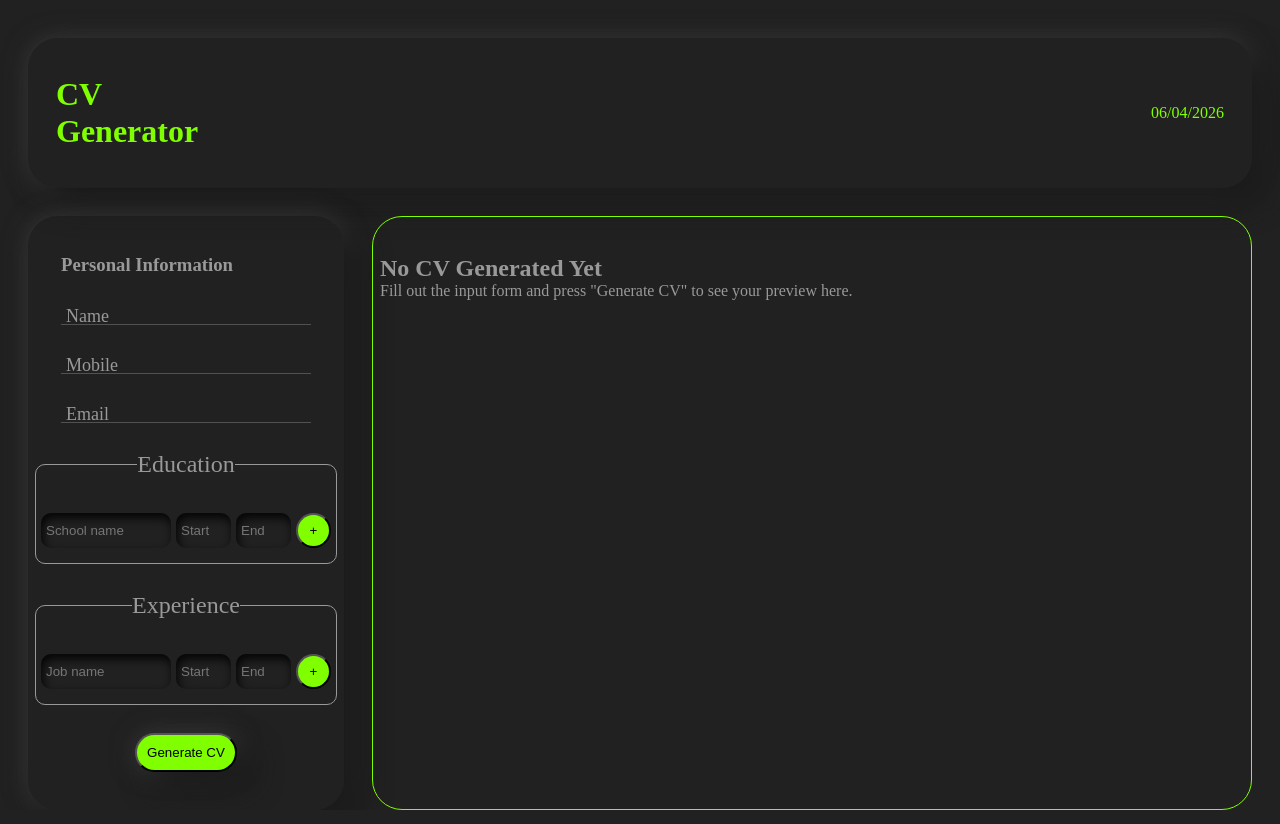
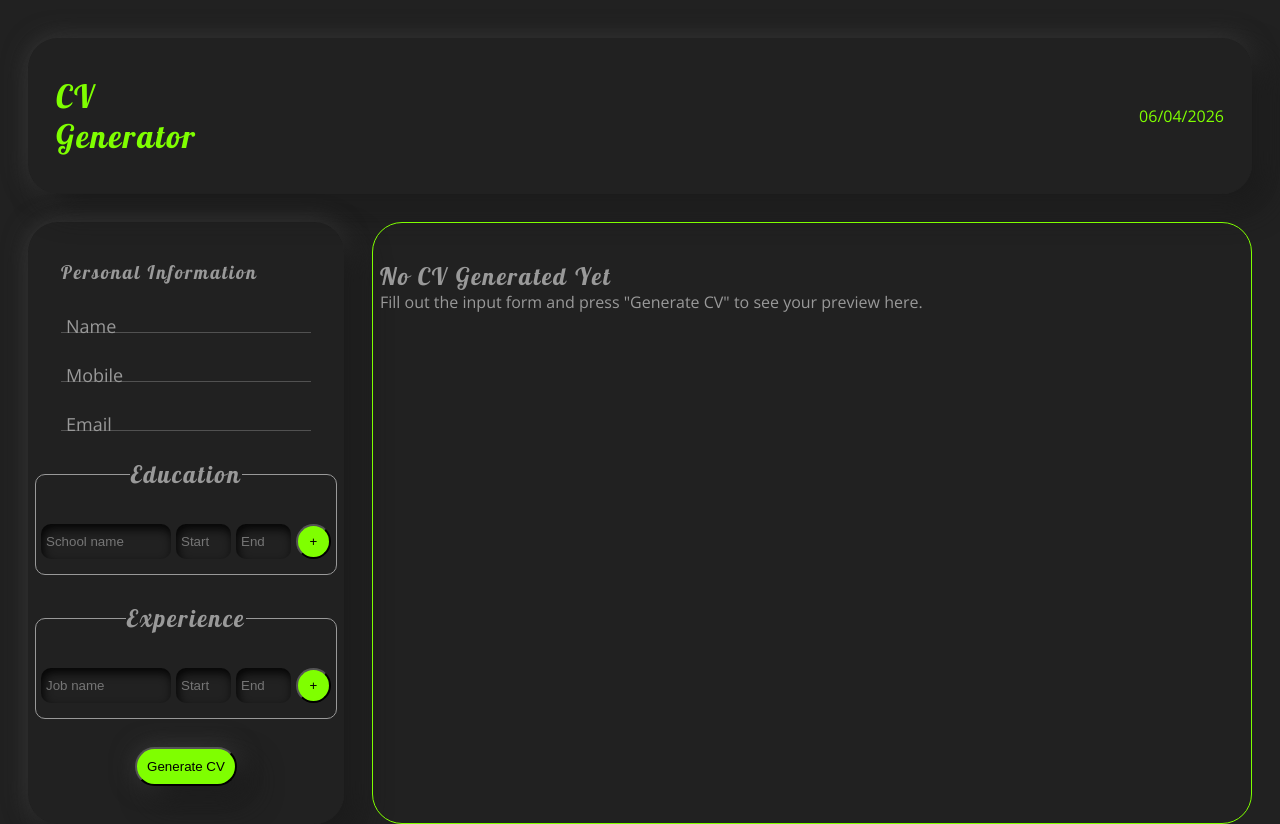
Before and after one commit to NomadicHippiee/cv-generator, a React (Vite) app: page / in a window 1280 px wide. Built offline with nearby package versions, Linux system fonts and the light colour scheme.

Commit message:
Add fonts

```diff
--- a/src/styles/App.css
+++ b/src/styles/App.css
@@ -1,3 +1,5 @@
+@import url('https://fonts.googleapis.com/css2?family=Lobster&family=Open+Sans:ital,wght@0,300..800;1,300..800&display=swap');
+
 * {
   margin: 0;
   padding: 0;
@@ -18,6 +20,7 @@ body {
   padding: 38px 28px;
   background-color: var(--background);
   color: #999;
+  font-family: "Open Sans", sans-serif;
 }
 
 .header {
@@ -28,6 +31,13 @@ body {
   align-items: center;
   border-radius: 30px;
   box-shadow: var(--box-shadow);
+}
+
+h1, h2, h3, legend {
+  font-family: "Lobster", sans-serif;
+  font-weight: 400;
+  font-style: normal;
+  letter-spacing: 2px;
 }
 
 main {
@@ -272,6 +282,7 @@ li {
     background-color: var(--green);
 }
 .cv-preview {
+  font-family: "Open Sans", sans-serif !important;
   width: 100%;
   max-width: 600px;
   min-width: 280px;
@@ -288,6 +299,10 @@ li {
   gap: 15px;
   color: black;
   position: relative;
+}
+
+.cv-preview h1, .cv-preview h2, .cv-preview h3 {
+    font-family: "Open Sans", sans-serif;
 }
 
 .cv-entry {
@@ -311,3 +326,9 @@ section.cv-section {
     flex: auto;
   }
 }
+
+@media print {
+  .cv-buttons {
+    display: none !important;
+  }
+}
```
